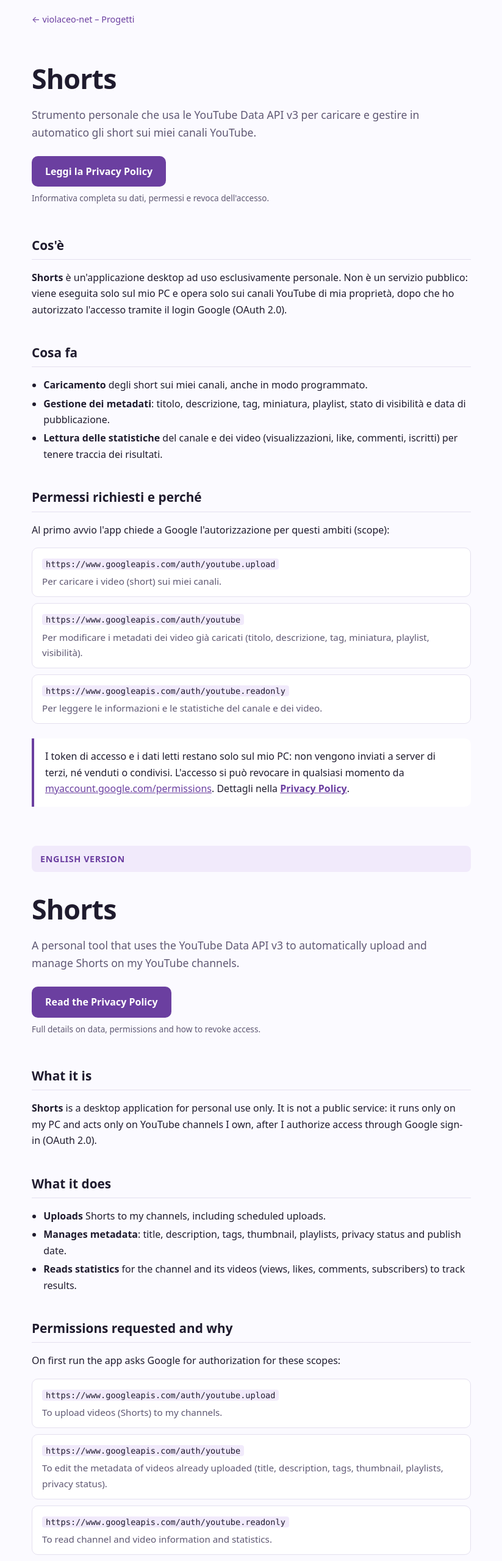
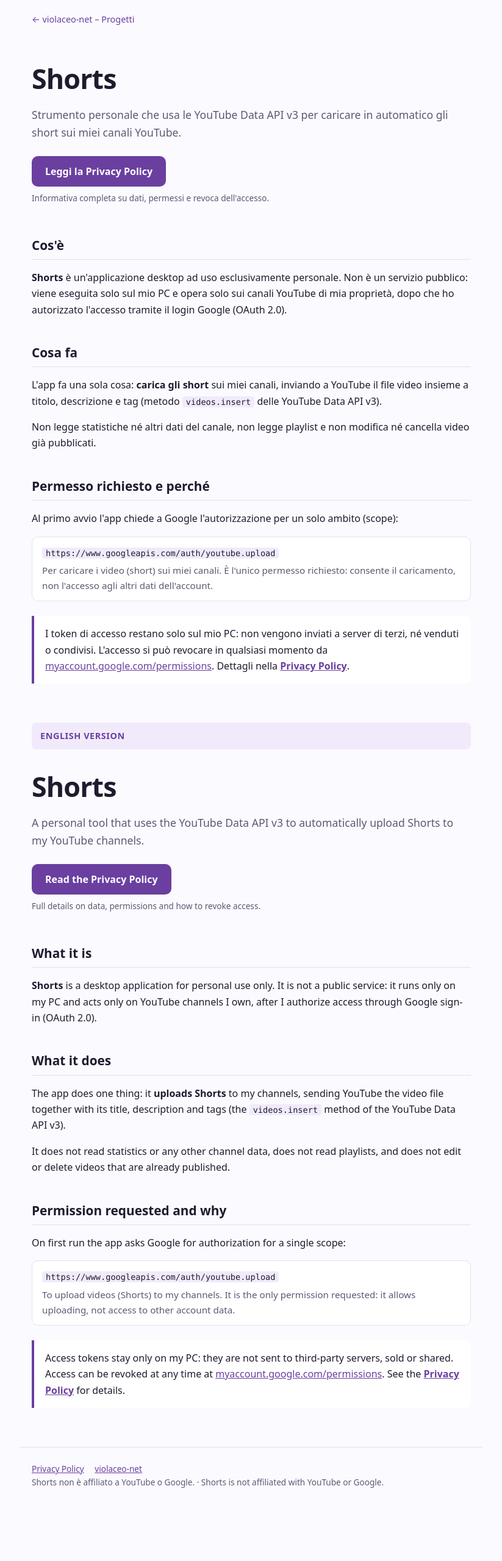
Before and after one commit to violaceo-net/violaceo-net.github.io, a plain HTML site: page yt/index.html in a window 1280 px wide. Shown: the top 2560 px of the page at 61% size, without its empty margins (228-1051 px from the left). After the commit the page ends 2483 px from the top, so only its background shows below. Drawn offline with Linux system fonts and the light colour scheme.

Commit message:
Shorts: limit pages to youtube.upload scope (videos.insert only)
Co-Authored-By: Claude Opus 5.5 <noreply@anthropic.com>

```diff
--- a/yt/index.html
+++ b/yt/index.html
@@ -4,7 +4,7 @@
   <meta charset="utf-8">
   <meta name="viewport" content="width=device-width, initial-scale=1">
   <title>Shorts – violaceo-net</title>
-  <meta name="description" content="Shorts: strumento personale che usa le YouTube Data API v3 per caricare e gestire gli short sui miei canali YouTube.">
+  <meta name="description" content="Shorts: strumento personale che usa le YouTube Data API v3 per caricare in automatico gli short sui miei canali YouTube.">
   <style>
     :root {
       --bg: #fbfaff;
@@ -73,7 +73,6 @@
       padding-bottom: 6px;
       border-bottom: 1px solid var(--border);
     }
-    h3 { font-size: 1.05rem; margin: 24px 0 8px; }
     .lang-sep {
       margin: 64px 0 0;
       padding: 10px 14px;
@@ -131,8 +130,8 @@
       <header class="hero">
         <h1>Shorts</h1>
         <p class="tagline">
-          Strumento personale che usa le YouTube Data API v3 per caricare e gestire
-          in automatico gli short sui miei canali YouTube.
+          Strumento personale che usa le YouTube Data API v3 per caricare in automatico
+          gli short sui miei canali YouTube.
         </p>
         <a class="cta" href="privacy.html">Leggi la Privacy Policy</a>
         <span class="cta-note">Informativa completa su dati, permessi e revoca dell'accesso.</span>
@@ -146,31 +145,27 @@
       </p>
 
       <h2>Cosa fa</h2>
-      <ul>
-        <li><strong>Caricamento</strong> degli short sui miei canali, anche in modo programmato.</li>
-        <li><strong>Gestione dei metadati</strong>: titolo, descrizione, tag, miniatura, playlist, stato di visibilità e data di pubblicazione.</li>
-        <li><strong>Lettura delle statistiche</strong> del canale e dei video (visualizzazioni, like, commenti, iscritti) per tenere traccia dei risultati.</li>
-      </ul>
+      <p>
+        L'app fa una sola cosa: <strong>carica gli short</strong> sui miei canali, inviando a YouTube
+        il file video insieme a titolo, descrizione e tag (metodo <code>videos.insert</code> delle
+        YouTube Data API v3).
+      </p>
+      <p>
+        Non legge statistiche né altri dati del canale, non legge playlist e non modifica né
+        cancella video già pubblicati.
+      </p>
 
-      <h2>Permessi richiesti e perché</h2>
-      <p>Al primo avvio l'app chiede a Google l'autorizzazione per questi ambiti (scope):</p>
+      <h2>Permesso richiesto e perché</h2>
+      <p>Al primo avvio l'app chiede a Google l'autorizzazione per un solo ambito (scope):</p>
       <ul class="scopes">
         <li>
           <code>https://www.googleapis.com/auth/youtube.upload</code>
-          <span class="scope-why">Per caricare i video (short) sui miei canali.</span>
-        </li>
-        <li>
-          <code>https://www.googleapis.com/auth/youtube</code>
-          <span class="scope-why">Per modificare i metadati dei video già caricati (titolo, descrizione, tag, miniatura, playlist, visibilità).</span>
-        </li>
-        <li>
-          <code>https://www.googleapis.com/auth/youtube.readonly</code>
-          <span class="scope-why">Per leggere le informazioni e le statistiche del canale e dei video.</span>
+          <span class="scope-why">Per caricare i video (short) sui miei canali. È l'unico permesso richiesto: consente il caricamento, non l'accesso agli altri dati dell'account.</span>
         </li>
       </ul>
       <div class="callout">
-        I token di accesso e i dati letti restano solo sul mio PC: non vengono inviati a server
-        di terzi, né venduti o condivisi. L'accesso si può revocare in qualsiasi momento da
+        I token di accesso restano solo sul mio PC: non vengono inviati a server di terzi,
+        né venduti o condivisi. L'accesso si può revocare in qualsiasi momento da
         <a href="https://myaccount.google.com/permissions">myaccount.google.com/permissions</a>.
         Dettagli nella <a href="privacy.html"><strong>Privacy Policy</strong></a>.
       </div>
@@ -183,8 +178,8 @@
       <header class="hero">
         <h1>Shorts</h1>
         <p class="tagline">
-          A personal tool that uses the YouTube Data API v3 to automatically upload and
-          manage Shorts on my YouTube channels.
+          A personal tool that uses the YouTube Data API v3 to automatically upload
+          Shorts to my YouTube channels.
         </p>
         <a class="cta" href="privacy.html">Read the Privacy Policy</a>
         <span class="cta-note">Full details on data, permissions and how to revoke access.</span>
@@ -198,31 +193,27 @@
       </p>
 
       <h2>What it does</h2>
-      <ul>
-        <li><strong>Uploads</strong> Shorts to my channels, including scheduled uploads.</li>
-        <li><strong>Manages metadata</strong>: title, description, tags, thumbnail, playlists, privacy status and publish date.</li>
-        <li><strong>Reads statistics</strong> for the channel and its videos (views, likes, comments, subscribers) to track results.</li>
-      </ul>
+      <p>
+        The app does one thing: it <strong>uploads Shorts</strong> to my channels, sending YouTube
+        the video file together with its title, description and tags (the <code>videos.insert</code>
+        method of the YouTube Data API v3).
+      </p>
+      <p>
+        It does not read statistics or any other channel data, does not read playlists, and
+        does not edit or delete videos that are already published.
+      </p>
 
-      <h2>Permissions requested and why</h2>
-      <p>On first run the app asks Google for authorization for these scopes:</p>
+      <h2>Permission requested and why</h2>
+      <p>On first run the app asks Google for authorization for a single scope:</p>
       <ul class="scopes">
         <li>
           <code>https://www.googleapis.com/auth/youtube.upload</code>
-          <span class="scope-why">To upload videos (Shorts) to my channels.</span>
-        </li>
-        <li>
-          <code>https://www.googleapis.com/auth/youtube</code>
-          <span class="scope-why">To edit the metadata of videos already uploaded (title, description, tags, thumbnail, playlists, privacy status).</span>
-        </li>
-        <li>
-          <code>https://www.googleapis.com/auth/youtube.readonly</code>
-          <span class="scope-why">To read channel and video information and statistics.</span>
+          <span class="scope-why">To upload videos (Shorts) to my channels. It is the only permission requested: it allows uploading, not access to other account data.</span>
         </li>
       </ul>
       <div class="callout">
-        Access tokens and any data read stay only on my PC: they are not sent to third-party
-        servers, sold or shared. Access can be revoked at any time at
+        Access tokens stay only on my PC: they are not sent to third-party servers, sold or
+        shared. Access can be revoked at any time at
         <a href="https://myaccount.google.com/permissions">myaccount.google.com/permissions</a>.
         See the <a href="privacy.html"><strong>Privacy Policy</strong></a> for details.
       </div>
```
Also changed, not shown: yt/privacy.html (+50 -35 lines).
